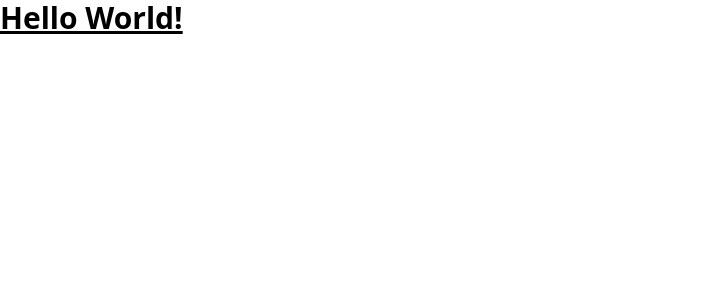
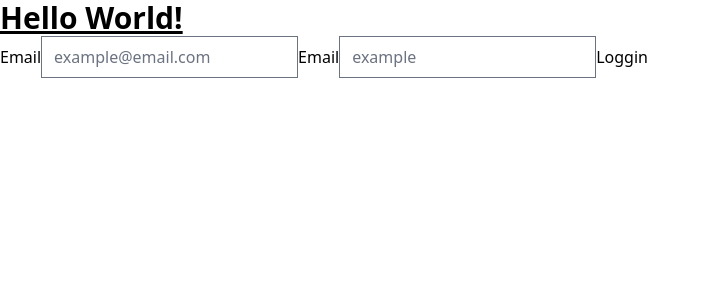
Before and after one commit to meidencore/code-verifier-frontend, a React (Vite) app: page / in a window 1280 px wide. Shown: the top 300 px of the page, without its empty margins (0-710 px from the left). Built offline with nearby package versions, Linux system fonts and the light colour scheme.

Commit message:
Login Form Ready

```diff
--- a/package.json
+++ b/package.json
@@ -19,6 +19,7 @@
     "yup": "^1.4.0"
   },
   "devDependencies": {
+    "@tailwindcss/forms": "^0.5.7",
     "@types/react": "^18.2.66",
     "@types/react-dom": "^18.2.22",
     "@typescript-eslint/eslint-plugin": "^7.2.0",
--- a/src/App.tsx
+++ b/src/App.tsx
@@ -1,9 +1,14 @@
+import LoginForm from './components/forms/LoginForm'
+
 function App() {
 
   return (
-    <h1 className="text-3xl font-bold underline">
-      Hello World!
-    </h1>
+    <>
+      <h1 className="text-3xl font-bold underline">
+        Hello World!
+      </h1>
+      <LoginForm />
+    </>
   )
 }
 
--- /dev/null
+++ b/src/components/forms/LoginForm.tsx
@@ -0,0 +1,92 @@
+import { Formik, Form, Field, ErrorMessage } from 'formik'
+import * as Yup from 'yup'
+import { login } from '../../services/authService'
+import { type AxiosResponse } from 'axios'
+
+const loginSchema = Yup.object().shape(
+  {
+    email: Yup.string().email('Invalid Email format').required('Email is required'),
+    password: Yup.string().required('Password is required')
+  }
+)
+
+const LoginForm = () => {
+
+  // Define the initial credentials
+  const initialCredentials = {
+    email: '',
+    password: ''
+  }
+  return (
+    <Formik
+      initialValues={ initialCredentials }
+      validationSchema={ loginSchema }
+      onSubmit={ async (values) => {
+        // await new Promise((response) => setTimeout(response, 2000))
+        // alert(JSON.stringify(values, null, 2))
+        // console.table(values)
+        try {
+          const response: AxiosResponse = await login(values.email, values.password)
+          if (response.status === 200) {
+            if (response.data.token) {
+              sessionStorage.setItem('sessionJWTToken', response.data.token)
+            } else {
+              throw new Error('Error generating login token')
+            }
+          } else {
+            throw new Error('Invalid Credentials')
+          }
+        } catch (error) {
+          console.error(`[LOGIN ERROR]: Something went wrong: ${error}`)
+        }
+
+      } }
+    >
+
+      {
+       ({values, touched, errors, isSubmitting, handleChange, handleBlur}) =>
+       (
+          <Form>
+
+            {/* Email */}
+            <label htmlFor='email'>Email</label>
+            <Field id='email' type='email' name='email' placeholder='example@email.com' />
+
+            {/* Email Errors */}
+            {
+              errors.email && touched.email && (
+                <ErrorMessage name='email'component='div'></ErrorMessage>
+              )
+            }
+
+            {/* Password */}
+            <label htmlFor='password'>Email</label>
+            <Field id='password' type='password' name='password' placeholder='example' />
+
+            {/* Password Errors */}
+            {
+              errors.password && touched.password && (
+                <ErrorMessage name='password'component='div'></ErrorMessage>
+              )
+            }
+
+            {/* Submit Form */}
+
+            <button type='submit'>Loggin</button>
+
+            {/* Message if the form is submitting */}
+            {
+              isSubmitting ?
+              (<p>Checking Credentials</p>)
+              : null
+            }
+
+          </Form>
+       )
+      }
+
+    </Formik>
+  )
+}
+
+export default LoginForm
--- /dev/null
+++ b/src/components/forms/RegisterForm.tsx
@@ -0,0 +1,11 @@
+import { Formik, Form, Field, ErrorMessage } from 'formik'
+import * as Yup from 'yup'
+import { register } from '../../services/authService'
+
+const RegisterForm = () => {
+  return (
+    <div>RegisterForm</div>
+  )
+}
+
+export default RegisterForm
--- /dev/null
+++ b/src/services/authService.ts
@@ -0,0 +1,41 @@
+import axios from '../utils/config/axios.config'
+
+/**
+ * Login Method
+ * @param {string} email Email to login a user
+ * @param {string} password Password to login a User
+ * @returns
+ */
+export const login = (email: string, password: string) => {
+  // Declare body to POST
+  // TODO make the TYPE of this body
+  const body = {
+    email,
+    password
+  }
+
+  // Send Post request to login endpoint (return a Promise, the component will handle this)
+  return axios.post('/auth/login', body)
+}
+
+/**
+ * Resgister Method
+ * @param name Name to register a user
+ * @param email Email to register a user
+ * @param password Password to register a user
+ * @param age Age of User
+ * @returns
+ */
+export const register = (name: string, email: string, password: string, age: number) => {
+  // Declare body to POST
+  // TODO make the TYPE of this body
+  const body = {
+    name,
+    email,
+    password,
+    age
+  }
+
+  // Send Post request to register endpoint (return a Promise, the component will handle this)
+  return axios.post('/auth/register', body)
+}
--- /dev/null
+++ b/src/utils/config/axios.config.ts
@@ -0,0 +1,9 @@
+import axios from 'axios'
+
+export default axios.create(
+  {
+    baseURL: import.meta.env.VITE_APIURL,
+    responseType: 'json',
+    timeout: 5000
+  }
+)
--- a/tailwind.config.js
+++ b/tailwind.config.js
@@ -7,5 +7,7 @@ export default {
   theme: {
     extend: {},
   },
-  plugins: [],
+  plugins: [
+    require('@tailwindcss/forms')
+  ],
 }
```
Also changed, not shown: 2 other files (tests, documents, lock files or other folders).
